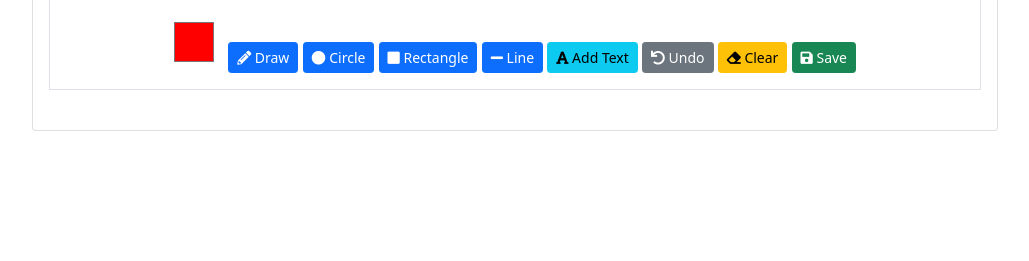
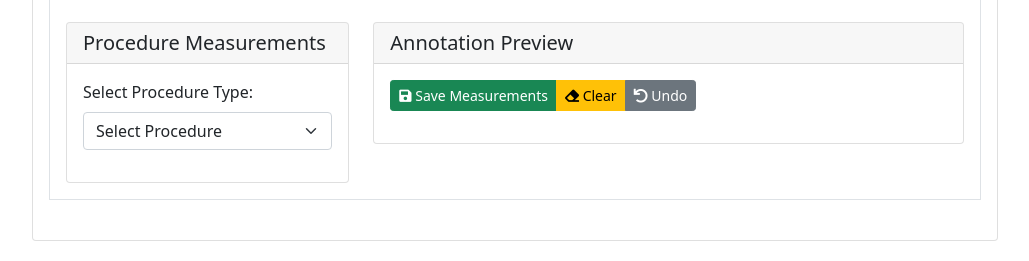
Before and after one commit to carlosinag/comebackcapstone, a Django app: page /patient/6/annotate/ in a window 1280 px wide. Shown: the part 1376-1637 px from the top of the page, without its empty margins (250-1279 px from the left). Before the commit the page ends 1507 px from the top, so only its background shows below. Run offline with Django 5.2, Linux system fonts and the light colour scheme; data comes from the database, SQL or seed files in the repository; data that the repository does not hold is empty; some libraries are stand-ins or nearby versions.

Commit message:
manual annotation

```diff
--- a/templates/patients/image_annotation.html
+++ b/templates/patients/image_annotation.html
@@ -112,32 +112,54 @@
                                         <div class="text-center">
                                             <canvas id="canvas-{{ exam.id }}" width="800" height="600"></canvas>
                                         </div>
-                                        <div class="annotation-tools text-center mt-3">
-                                            <input type="color" class="color-picker" id="color-{{ exam.id }}" value="#ff0000">
-                                            <button class="btn btn-primary btn-sm" onclick="setMode('{{ exam.id }}', 'draw')">
-                                                <i class="fas fa-pencil-alt"></i> Draw
+                                        <div class="annotation-tools mt-3">
+                                            <div class="row">
+                                                <div class="col-md-4">
+                                                    <div class="card">
+                                                        <div class="card-header">
+                                                            <h5 class="card-title mb-0">Procedure Measurements</h5>
+                                                        </div>
+                                                        <div class="card-body">
+                                                            <div class="mb-3">
+                                                                <label class="form-label">Select Procedure Type:</label>
+                                                                <select class="form-select" id="procedure-type-{{ exam.id }}" onchange="loadProcedureFields('{{ exam.id }}')">
+                                                                    <option value="">Select Procedure</option>
+                                                                    <option value="pelvic">Pelvic Ultrasound</option>
+                                                                    <option value="abdominal">Abdominal Ultrasound</option>
+                                                                    <option value="breast">Breast Ultrasound</option>
+                                                                    <option value="thyroid">Thyroid Ultrasound</option>
+                                                                </select>
+                                                            </div>
+                                                            <div id="procedure-fields-{{ exam.id }}">
+                                                                <!-- Dynamic fields will be loaded here -->
+                                                            </div>
+                                                        </div>
+                                                    </div>
+                                                </div>
+                                                <div class="col-md-8">
+                                                    <div class="card">
+                                                        <div class="card-header">
+                                                            <h5 class="card-title mb-0">Annotation Preview</h5>
+                                                        </div>
+                                                        <div class="card-body">
+                                                            <div class="btn-group mb-3">
+                                                                <button class="btn btn-success btn-sm" onclick="saveAnnotations('{{ exam.id }}')">
+                                                                    <i class="fas fa-save"></i> Save Measurements
                                                                 </button>
-                                            <button class="btn btn-primary btn-sm" onclick="setMode('{{ exam.id }}', 'circle')">
-                                                <i class="fas fa-circle"></i> Circle
+                                                                <button class="btn btn-warning btn-sm" onclick="clearAnnotations('{{ exam.id }}')">
+                                                                    <i class="fas fa-eraser"></i> Clear
                                                                 </button>
-                                            <button class="btn btn-primary btn-sm" onclick="setMode('{{ exam.id }}', 'rectangle')">
-                                                <i class="fas fa-square"></i> Rectangle
-                                            </button>
-                                            <button class="btn btn-primary btn-sm" onclick="setMode('{{ exam.id }}', 'line')">
-                                                <i class="fas fa-minus"></i> Line
-                                            </button>
-                                            <button class="btn btn-info btn-sm" onclick="setMode('{{ exam.id }}', 'text')">
-                                                <i class="fas fa-font"></i> Add Text
-                                            </button>
-                                            <button class="btn btn-secondary btn-sm" onclick="undo('{{ exam.id }}')">
+                                                                <button class="btn btn-secondary btn-sm" onclick="undoLastAnnotation('{{ exam.id }}')">
                                                                     <i class="fas fa-undo"></i> Undo
                                                                 </button>
-                                            <button class="btn btn-warning btn-sm" onclick="clearCanvas('{{ exam.id }}')">
-                                                <i class="fas fa-eraser"></i> Clear
-                                            </button>
-                                            <button class="btn btn-success btn-sm" onclick="saveAnnotations('{{ exam.id }}')">
-                                                <i class="fas fa-save"></i> Save
-                                            </button>
+                                                            </div>
+                                                            <div id="measurement-summary-{{ exam.id }}" class="measurement-summary">
+                                                                <!-- Measurement summary will be displayed here -->
+                                                            </div>
+                                                        </div>
+                                                    </div>
+                                                </div>
+                                            </div>
                                         </div>
                                         <input type="hidden" id="image-url-{{ exam.id }}" value="{{ exam.image.url }}">
                                     {% else %}
@@ -160,10 +182,38 @@
 <script src="https://cdnjs.cloudflare.com/ajax/libs/fabric.js/5.3.1/fabric.min.js"></script>
 <script>
     const canvases = {};
-    let currentMode = 'draw';
-    let isDrawing = false;
-    let startPoint;
+    const measurements = {};
     const undoStack = {};
+
+    // Procedure-specific measurement fields
+    const procedureFields = {
+        pelvic: [
+            { id: 'uterus_length', label: 'Uterus Length (cm)', type: 'measurement' },
+            { id: 'uterus_width', label: 'Uterus Width (cm)', type: 'measurement' },
+            { id: 'endometrial_thickness', label: 'Endometrial Thickness (mm)', type: 'measurement' },
+            { id: 'right_ovary_location', label: 'Right Ovary Location', type: 'location' },
+            { id: 'left_ovary_location', label: 'Left Ovary Location', type: 'location' }
+        ],
+        abdominal: [
+            { id: 'liver_size', label: 'Liver Size (cm)', type: 'measurement' },
+            { id: 'liver_location', label: 'Liver Location', type: 'location' },
+            { id: 'gallbladder_location', label: 'Gallbladder Location', type: 'location' },
+            { id: 'spleen_size', label: 'Spleen Size (cm)', type: 'measurement' },
+            { id: 'kidney_right_size', label: 'Right Kidney Size (cm)', type: 'measurement' },
+            { id: 'kidney_left_size', label: 'Left Kidney Size (cm)', type: 'measurement' }
+        ],
+        breast: [
+            { id: 'mass_location', label: 'Mass Location', type: 'location' },
+            { id: 'mass_size', label: 'Mass Size (cm)', type: 'measurement' },
+            { id: 'distance_from_nipple', label: 'Distance from Nipple (cm)', type: 'measurement' }
+        ],
+        thyroid: [
+            { id: 'right_lobe_size', label: 'Right Lobe Size (cm)', type: 'measurement' },
+            { id: 'left_lobe_size', label: 'Left Lobe Size (cm)', type: 'measurement' },
+            { id: 'nodule_location', label: 'Nodule Location', type: 'location' },
+            { id: 'nodule_size', label: 'Nodule Size (mm)', type: 'measurement' }
+        ]
+    };
 
     document.addEventListener('DOMContentLoaded', function() {
         {% for exam in exams %}
@@ -226,16 +276,15 @@
     function initCanvas(examId) {
         const canvas = new fabric.Canvas(`canvas-${examId}`);
         canvases[examId] = canvas;
+        measurements[examId] = {};
         undoStack[examId] = [];
 
         // Load the ultrasound image
         const imageUrl = document.getElementById(`image-url-${examId}`).value;
         fabric.Image.fromURL(imageUrl, function(img) {
-            // Scale image to fit canvas while maintaining aspect ratio
             const scale = Math.min(800 / img.width, 600 / img.height);
             img.scale(scale);
 
-            // Center the image
             canvas.setBackgroundImage(img, canvas.renderAll.bind(canvas), {
                 originX: 'center',
                 originY: 'center',
@@ -244,163 +293,159 @@
             });
         });
 
-        // Load existing annotations if any
-        loadAnnotations(examId);
-
-        // Set up drawing mode
-        canvas.isDrawingMode = true;
-        canvas.freeDrawingBrush.width = 2;
-        canvas.freeDrawingBrush.color = document.getElementById(`color-${examId}`).value;
-
-        // Save state after each object modification
-        canvas.on('object:added', function() {
-            saveToUndoStack(examId);
-        });
-
-        // Mouse event handlers for shape drawing
-        canvas.on('mouse:down', function(o) {
-            if (!canvas.isDrawingMode && (currentMode === 'rectangle' || currentMode === 'circle' || currentMode === 'line')) {
-                isDrawing = true;
-                const pointer = canvas.getPointer(o.e);
-                startPoint = { x: pointer.x, y: pointer.y };
-
-                if (currentMode === 'rectangle') {
-                    const rect = new fabric.Rect({
-                        left: startPoint.x,
-                        top: startPoint.y,
-                        width: 0,
-                        height: 0,
-                        fill: 'transparent',
-                        stroke: document.getElementById(`color-${examId}`).value,
-                        strokeWidth: 2
-                    });
-                    canvas.add(rect);
-                    canvas.renderAll();
-                } else if (currentMode === 'circle') {
-                    const circle = new fabric.Circle({
-                        left: startPoint.x,
-                        top: startPoint.y,
-                        radius: 0,
-                        fill: 'transparent',
-                        stroke: document.getElementById(`color-${examId}`).value,
-                        strokeWidth: 2
-                    });
-                    canvas.add(circle);
-                    canvas.renderAll();
-                } else if (currentMode === 'line') {
-                    const line = new fabric.Line([startPoint.x, startPoint.y, startPoint.x, startPoint.y], {
-                        stroke: document.getElementById(`color-${examId}`).value,
-                        strokeWidth: 2
-                    });
-                    canvas.add(line);
-                    canvas.renderAll();
-                }
-            }
-        });
-
-        canvas.on('mouse:move', function(o) {
-            if (!isDrawing) return;
-            const pointer = canvas.getPointer(o.e);
-            const activeObj = canvas.getActiveObject() || canvas.getObjects()[canvas.getObjects().length - 1];
-
-            if (currentMode === 'rectangle') {
-                const width = Math.abs(pointer.x - startPoint.x);
-                const height = Math.abs(pointer.y - startPoint.y);
-                activeObj.set({
-                    width: width,
-                    height: height,
-                    left: Math.min(startPoint.x, pointer.x),
-                    top: Math.min(startPoint.y, pointer.y)
-                });
-            } else if (currentMode === 'circle') {
-                const radius = Math.sqrt(Math.pow(pointer.x - startPoint.x, 2) + Math.pow(pointer.y - startPoint.y, 2)) / 2;
-                const center = {
-                    x: (startPoint.x + pointer.x) / 2,
-                    y: (startPoint.y + pointer.y) / 2
-                };
-                activeObj.set({
-                    radius: radius,
-                    left: center.x - radius,
-                    top: center.y - radius
-                });
-            } else if (currentMode === 'line') {
-                activeObj.set({
-                    x2: pointer.x,
-                    y2: pointer.y
-                });
-            }
-            canvas.renderAll();
-        });
-
-        canvas.on('mouse:up', function() {
-            isDrawing = false;
-            if (currentMode !== 'draw') {
-                saveToUndoStack(examId);
+        // Enable object selection
+        canvas.on('mouse:down', function(options) {
+            if (options.target) {
+                updateMeasurementSummary(examId);
             }
         });
     }
 
-    function setMode(examId, mode) {
+    function loadProcedureFields(examId) {
+        const procedureType = document.getElementById(`procedure-type-${examId}`).value;
+        const fieldsContainer = document.getElementById(`procedure-fields-${examId}`);
+        const fields = procedureFields[procedureType] || [];
+
+        let html = '';
+        fields.forEach(field => {
+            html += `
+                <div class="mb-3">
+                    <label class="form-label">${field.label}:</label>
+                    ${field.type === 'location' ? `
+                        <div class="input-group">
+                            <input type="text" class="form-control" id="${field.id}-${examId}" placeholder="Click on image to set location">
+                            <button class="btn btn-outline-primary" onclick="startLocationSelection('${examId}', '${field.id}')">
+                                Set Location
+                            </button>
+                        </div>
+                    ` : `
+                        <input type="number" class="form-control" id="${field.id}-${examId}"
+                               onchange="updateMeasurement('${examId}', '${field.id}', this.value)">
+                    `}
+                </div>
+            `;
+        });
+
+        fieldsContainer.innerHTML = html;
+        clearAnnotations(examId);
+    }
+
+    function startLocationSelection(examId, fieldId) {
         const canvas = canvases[examId];
-        currentMode = mode;
+        const input = document.getElementById(`${fieldId}-${examId}`);
 
-        if (mode === 'draw') {
-            canvas.isDrawingMode = true;
-            canvas.freeDrawingBrush.color = document.getElementById(`color-${examId}`).value;
-        } else {
-            canvas.isDrawingMode = false;
-            if (mode === 'text') {
-                const text = new fabric.IText('Click to edit', {
-                    left: 100,
-                    top: 100,
-                    fontSize: 20,
-                    fill: document.getElementById(`color-${examId}`).value
+        canvas.on('mouse:down', function handler(options) {
+            const pointer = canvas.getPointer(options.e);
+            addLocationMarker(examId, fieldId, pointer.x, pointer.y);
+            input.value = `X: ${Math.round(pointer.x)}, Y: ${Math.round(pointer.y)}`;
+            canvas.off('mouse:down', handler);
+            updateMeasurementSummary(examId);
         });
-                canvas.add(text);
-                canvas.setActiveObject(text);
+    }
+
+    function addLocationMarker(examId, fieldId, x, y) {
+        const canvas = canvases[examId];
+        const circle = new fabric.Circle({
+            left: x - 5,
+            top: y - 5,
+            radius: 5,
+            fill: 'red',
+            stroke: 'white',
+            strokeWidth: 2
+        });
+
+        const label = new fabric.Text(fieldId.replace(/_/g, ' '), {
+            left: x + 10,
+            top: y - 10,
+            fontSize: 14,
+            fill: 'red'
+        });
+
+        const group = new fabric.Group([circle, label], {
+            id: fieldId
+        });
+
+        // Remove existing marker for this field if it exists
+        const existingObjects = canvas.getObjects().filter(obj => obj.id === fieldId);
+        existingObjects.forEach(obj => canvas.remove(obj));
+
+        canvas.add(group);
+        canvas.renderAll();
         saveToUndoStack(examId);
     }
+
+    function updateMeasurement(examId, fieldId, value) {
+        measurements[examId][fieldId] = value;
+        updateMeasurementSummary(examId);
     }
+
+    function updateMeasurementSummary(examId) {
+        const procedureType = document.getElementById(`procedure-type-${examId}`).value;
+        const summaryContainer = document.getElementById(`measurement-summary-${examId}`);
+        const fields = procedureFields[procedureType] || [];
+
+        let html = '<h6>Measurements Summary:</h6><ul class="list-unstyled">';
+        fields.forEach(field => {
+            const value = document.getElementById(`${field.id}-${examId}`).value;
+            if (value) {
+                html += `<li><strong>${field.label}:</strong> ${value}</li>`;
+            }
+        });
+        html += '</ul>';
+
+        summaryContainer.innerHTML = html;
+    }
+
+    function clearAnnotations(examId) {
+        const canvas = canvases[examId];
+        canvas.getObjects().forEach(obj => canvas.remove(obj));
+        canvas.renderAll();
+
+        // Clear measurements
+        measurements[examId] = {};
+        undoStack[examId] = [];
+
+        // Clear input fields
+        const procedureType = document.getElementById(`procedure-type-${examId}`).value;
+        const fields = procedureFields[procedureType] || [];
+        fields.forEach(field => {
+            const input = document.getElementById(`${field.id}-${examId}`);
+            if (input) input.value = '';
+        });
+
+        updateMeasurementSummary(examId);
     }
 
     function saveToUndoStack(examId) {
         const canvas = canvases[examId];
-        const json = JSON.stringify(canvas.toJSON());
-        undoStack[examId].push(json);
-        // Limit undo stack size
-        if (undoStack[examId].length > 20) {
-            undoStack[examId].shift();
-        }
+        undoStack[examId].push({
+            canvas: JSON.stringify(canvas.toJSON(['id'])),
+            measurements: JSON.parse(JSON.stringify(measurements[examId]))
+        });
     }
 
-    function undo(examId) {
+    function undoLastAnnotation(examId) {
+        if (undoStack[examId].length > 0) {
+            const previousState = undoStack[examId].pop();
             const canvas = canvases[examId];
-        if (undoStack[examId] && undoStack[examId].length > 0) {
-            undoStack[examId].pop(); // Remove current state
-            if (undoStack[examId].length > 0) {
-                const previousState = undoStack[examId][undoStack[examId].length - 1];
-                canvas.loadFromJSON(JSON.parse(previousState), function() {
+
+            canvas.loadFromJSON(JSON.parse(previousState.canvas), function() {
                 canvas.renderAll();
+                measurements[examId] = previousState.measurements;
+                updateMeasurementSummary(examId);
             });
-            } else {
-                clearCanvas(examId);
         }
-        }
-    }
-
-    function clearCanvas(examId) {
-        const canvas = canvases[examId];
-        canvas.getObjects().forEach(obj => {
-            if (obj !== canvas.backgroundImage) {
-                canvas.remove(obj);
-            }
-        });
-        canvas.renderAll();
     }
 
     async function saveAnnotations(examId) {
         const canvas = canvases[examId];
-        const annotations = JSON.stringify(canvas.toJSON(['id']));
+        const procedureType = document.getElementById(`procedure-type-${examId}`).value;
+
+        const data = {
+            procedure_type: procedureType,
+            measurements: measurements[examId],
+            annotations: canvas.toJSON(['id'])
+        };
 
         try {
             const response = await fetch(`/api/exams/${examId}/annotations/`, {
@@ -409,31 +454,18 @@
                     'Content-Type': 'application/json',
                     'X-CSRFToken': getCookie('csrftoken')
                 },
-                body: JSON.stringify({ annotations: annotations })
+                body: JSON.stringify(data)
             });
 
             if (response.ok) {
-                alert('Annotations saved successfully!');
+                alert('Measurements and annotations saved successfully!');
             } else {
-                alert('Error saving annotations');
+                alert('Error saving measurements and annotations');
             }
         } catch (error) {
             console.error('Error:', error);
-            alert('Error saving annotations');
+            alert('Error saving measurements and annotations');
         }
-    }
-
-    function loadAnnotations(examId) {
-        fetch(`/api/exams/${examId}/annotations/`)
-            .then(response => response.json())
-            .then(data => {
-                if (data.annotations) {
-                    canvases[examId].loadFromJSON(data.annotations, function() {
-                        canvases[examId].renderAll();
-                    });
-                }
-            })
-            .catch(error => console.error('Error loading annotations:', error));
     }
 
     // Helper function to get CSRF token
```
Lines whose indentation alone changed are shown as unchanged.
